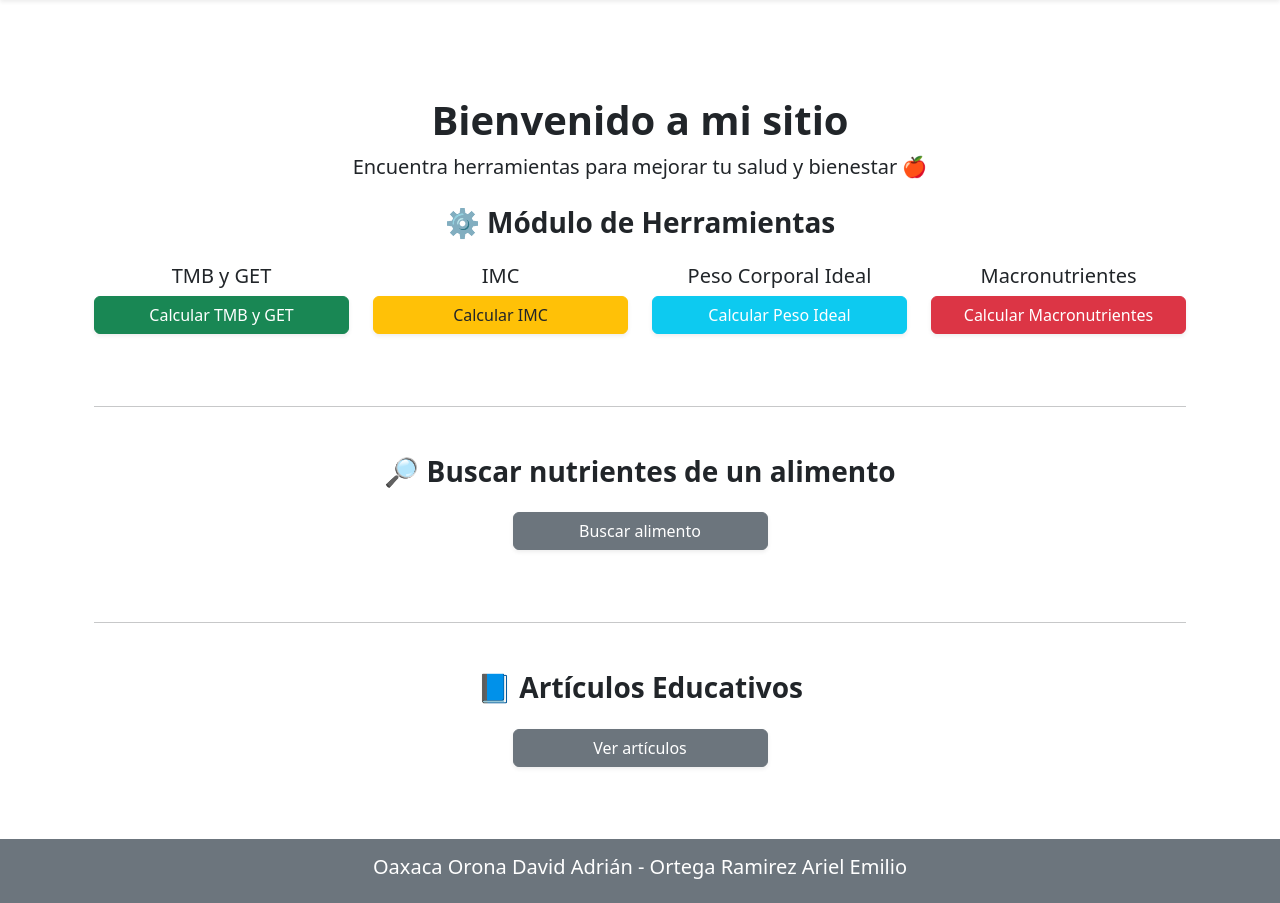
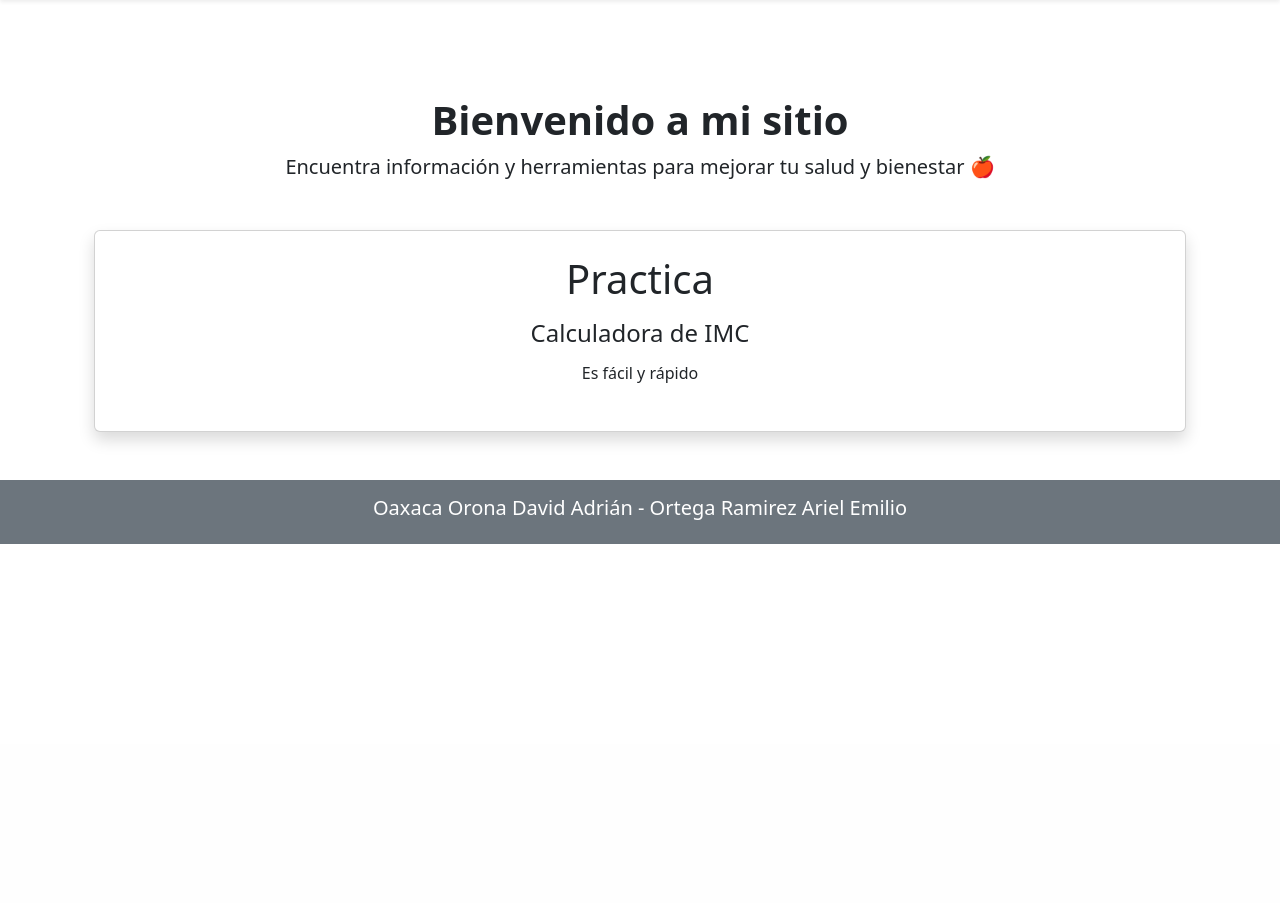
Before and after one commit to Davidoaxacacetis/NutriApp, a Flask app: page / in a window 1280 px wide. Shown: the part 56-959 px from the top of the page. After the commit the page ends 600 px from the top, so only its background shows below. Run offline with Flask 3, Linux system fonts and the light colour scheme.

Commit message:
where have you been all my life

```diff
--- a/templates/base.html
+++ b/templates/base.html
@@ -6,6 +6,7 @@
   <meta name="viewport" content="width=device-width, initial-scale=1.0" />
   <title>{% block titulo %}{% endblock %}</title>
   <link href="https://cdn.jsdelivr.net/npm/bootstrap@5.3.8/dist/css/bootstrap.min.css" rel="stylesheet" />
+  <link rel="icon" href="static/img/leaf.jpg" type="image/x-icon">
 </head>
 
 <body>
--- a/templates/index.html
+++ b/templates/index.html
@@ -4,100 +4,25 @@
 
 {% block header %}
 <div class="text-center mt-5 pt-5">
-    <h1><strong>Bienvenido a mi sitio</strong></h1>
-    <p class="lead">
-        Encuentra herramientas para mejorar tu salud y bienestar 🍎
-    </p>
+  <h1><strong>Bienvenido a mi sitio</strong></h1>
+  <p class="lead">
+    Encuentra información y herramientas para mejorar tu salud y bienestar 🍎
+  </p>
 </div>
 {% endblock %}
 
 {% block contenido %}
-<div class="container">
-    <div class="row text-center mt-4 justify-content-center">
-
-        <h3 class="mb-4"><strong>⚙️ Módulo de Herramientas</strong></h3>
-
-        <div class="col-12 col-sm-6 col-md-3 mb-4">
-            <h5>TMB y GET</h5>
-            {% if session.get('logueado') %}
-                <a href="/tasa" class="btn btn-success w-100 shadow-sm">Calcular TMB y GET</a>
-            {% else %}
-                <a href="{{ url_for('sesion') }}"
-                    class="btn btn-success w-100 shadow-sm"
-                    data-bs-toggle="tooltip"
-                    title="Debes iniciar sesión primero">Calcular TMB y GET</a>
-            {% endif %}
+<div class="container mt-5">
+    <div class="row justify-content-center">
+      <div class="col-md-12">
+        <div class="card shadow p-4">
+          <h1 class="text-center mb-3">Practica</h1>
+          <h4 class="text-center mb-3">
+            Calculadora de IMC
+          </h4>
+          <h6 class="text-center mb-4">Es fácil y rápido</h6>
         </div>
-
-        <div class="col-12 col-sm-6 col-md-3 mb-4">
-            <h5>IMC</h5>
-            {% if session.get('logueado') %}
-                <a href="/daw" class="btn btn-warning w-100 text-dark shadow-sm">Calcular IMC</a>
-            {% else %}
-                <a href="{{ url_for('sesion') }}"
-                    class="btn btn-warning w-100 text-dark shadow-sm"
-                    data-bs-toggle="tooltip"
-                    title="Debes iniciar sesión primero">Calcular IMC</a>
-            {% endif %}
-        </div>
-
-        <div class="col-12 col-sm-6 col-md-3 mb-4">
-            <h5>Peso Corporal Ideal</h5>
-            {% if session.get('logueado') %}
-                <a href="/pesoideal" class="btn btn-info w-100 text-white shadow-sm">Calcular Peso Ideal</a>
-            {% else %}
-                <a href="{{ url_for('sesion') }}"
-                    class="btn btn-info w-100 text-white shadow-sm"
-                    data-bs-toggle="tooltip"
-                    title="Debes iniciar sesión primero">Calcular Peso Ideal</a>
-            {% endif %}
-        </div>
-
-        <div class="col-12 col-sm-6 col-md-3 mb-4">
-            <h5>Macronutrientes</h5>
-            {% if session.get('logueado') %}
-                <a href="/macros" class="btn btn-danger w-100 text-white shadow-sm">Calcular Macronutrientes</a>
-            {% else %}
-                <a href="{{ url_for('sesion') }}"
-                    class="btn btn-danger w-100 text-white shadow-sm"
-                    data-bs-toggle="tooltip"
-                    title="Debes iniciar sesión primero">Calcular Macronutrientes</a>
-            {% endif %}
-        </div>
-    </div>
-
-    <hr class="my-5">
-
-    <div class="row text-center justify-content-center">
-        <h3 class="mb-4"><strong>🔎 Buscar nutrientes de un alimento</strong></h3>
-
-        <div class="col-12 col-sm-6 col-md-3 mb-4">
-            {% if session.get('logueado') %}
-                <a href="/busqueda" class="btn btn-secondary w-100 text-white shadow-sm">Buscar</a>
-            {% else %}
-                <a href="{{ url_for('sesion') }}"
-                    class="btn btn-secondary w-100 text-white shadow-sm"
-                    data-bs-toggle="tooltip"
-                    title="Debes iniciar sesión primero">Buscar alimento</a>
-            {% endif %}
-        </div>
-    </div>
-
-    <hr class="my-5">
-
-    <div class="row text-center justify-content-center">
-        <h3 class="mb-4"><strong>📘 Artículos Educativos</strong></h3>
-
-        <div class="col-12 col-sm-6 col-md-3 mb-4">
-            {% if session.get('logueado') %}
-                <a href="/articulos" class="btn btn-secondary w-100 text-white shadow-sm">Ver artículos</a>
-            {% else %}
-                <a href="{{ url_for('sesion') }}"
-                    class="btn btn-secondary w-100 text-white shadow-sm"
-                    data-bs-toggle="tooltip"
-                    title="Debes iniciar sesión primero">Ver artículos</a>
-            {% endif %}
-        </div>
+      </div>
     </div>
 </div>
 {% endblock %}
```
